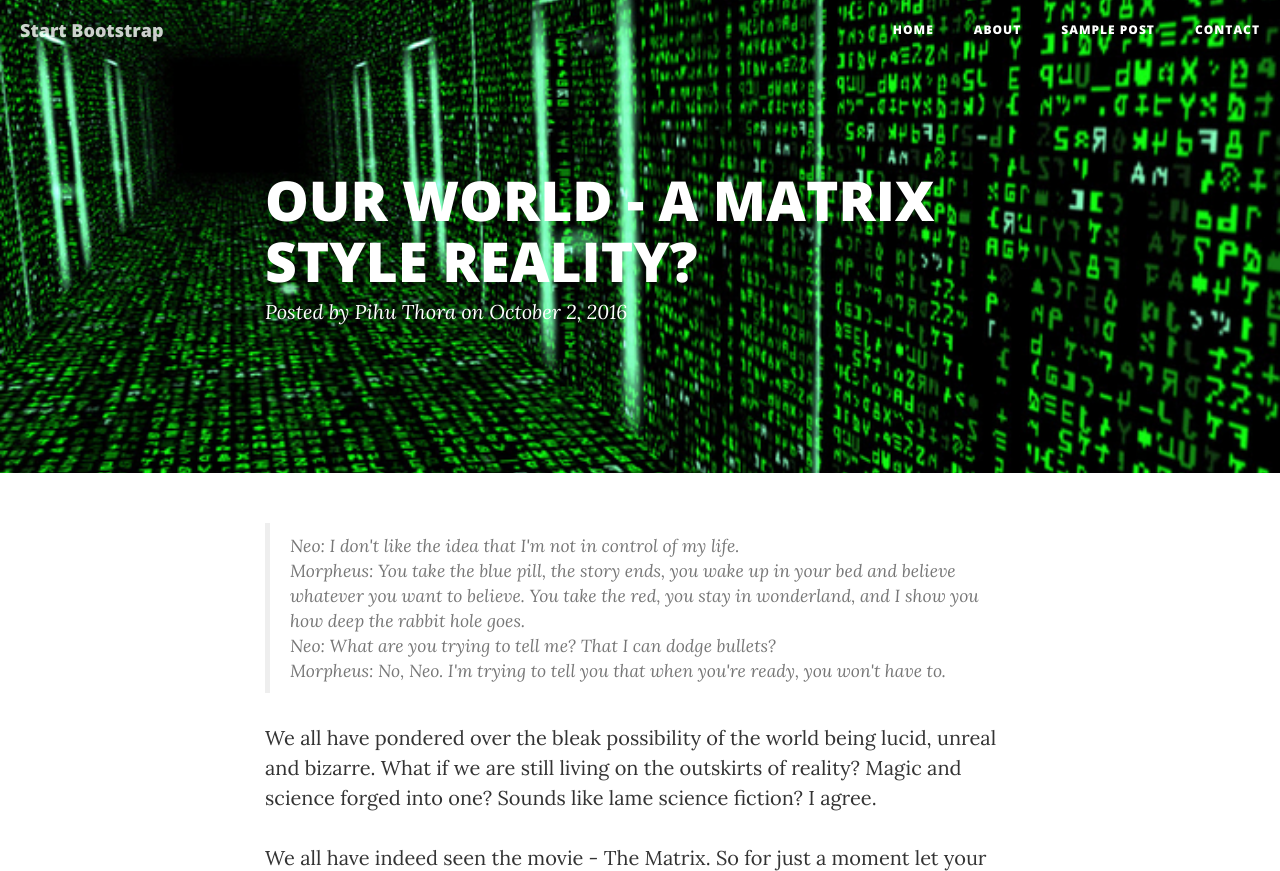
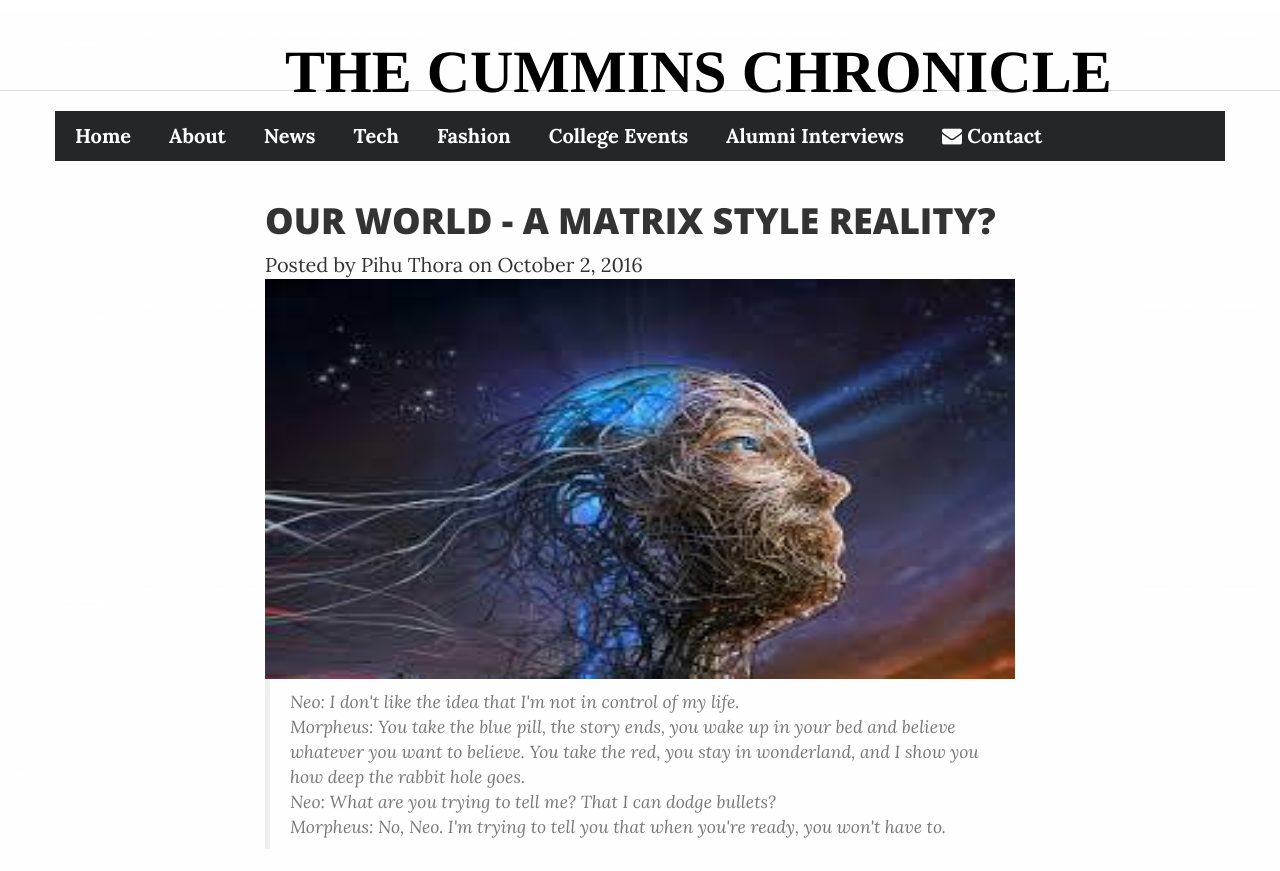
Before and after one commit to TheCumminsChronicle/TheCumminsChronicle.github.io, a website: page articles/Article-1.html in a window 1280 px wide. Shown: the top 871 px of the page. Drawn offline with nearby package versions, Linux system fonts and the light colour scheme; files whose address does not match are found by name; a web font is replaced by a local one.

Commit message:
added article 1

```diff
--- a/articles/Article-1.html
+++ b/articles/Article-1.html
@@ -1,16 +1,39 @@
-
 <!DOCTYPE html>
 <html lang="en">
+<head>
+    <meta charset="utf-8" />
+    <meta http-equiv="X-UA-Compatible" content="IE=edge" />
+    <meta name="viewport" content="width=device-width, initial-scale=1" />
+    <meta name="description" content="The Cummins Chronicle">
+    <meta name="author" content="http://www.365bootstrap.com">
 
-<head>
+    <title>Refugee team at the Rio2016</title>
 
-    <meta charset="utf-8">
-    <meta http-equiv="X-UA-Compatible" content="IE=edge">
-    <meta name="viewport" content="width=device-width, initial-scale=1">
-    <meta name="description" content="">
-    <meta name="author" content="">
+    <!-- Bootstrap Core CSS -->
+    <link rel="stylesheet" href="../css/bootstrap.min.css"  type="text/css">
 
-    <title>Our World - A matrix Style Reality?</title>
+	<!-- Owl Carousel Assets -->
+    <link href="../owl-carousel/owl.carousel.css" rel="stylesheet">
+    <link href="../owl-carousel/owl.theme.css" rel="stylesheet">
+
+	<!-- Custom CSS -->
+    <link rel="stylesheet" href="../css/style.css">
+	 <link href="../css/bootstrap-datetimepicker.min.css" rel="stylesheet" media="screen">
+
+	<!-- Custom Fonts -->
+    <link rel="stylesheet" href="../font-awesome-4.4.0/css/font-awesome.min.css"  type="text/css">
+
+	<!-- jQuery and Modernizr-->
+	<script src="../js/jquery-2.1.1.js"></script>
+
+	<!-- Core JavaScript Files -->
+    <script src="../js/bootstrap.min.js"></script>
+
+	<!-- HTML5 Shim and Respond.js IE8 support of HTML5 elements and media queries -->
+    <!-- WARNING: Respond.js doesn't work if you view the page via file:// -->
+    <!--[if lt IE 9]>
+        <script src="../js/html5shiv.js"></script>
+        <script src="../js/respond.min.js"></script>
 
 <!-- Bootstrap Core CSS -->
     <link href="vendor/bootstrap/css/bootstrap.min.css" rel="stylesheet">
@@ -29,54 +52,80 @@
         <script src="https://oss.maxcdn.com/libs/html5shiv/3.7.0/html5shiv.js"></script>
         <script src="https://oss.maxcdn.com/libs/respond.js/1.4.2/respond.min.js"></script>
     <![endif]-->
+<style>
+.container1{
+height: 80px;
+background-image: url("images/white.jpg");
+}
+.heading-1{
+font-size: 60px;
+font-family: "Lucida Calligraphy",Times, serif;
+margin-top: 20px;
+margin-left: 300px;
+}
+body{
+background-image: url("images/white.jpg");
+}
 
+</style>
 </head>
 
 <body>
+<header>
+	<!--Top-->
+	<nav id="top">
+		<div class="container1">
 
-    <!-- Navigation -->
-    <nav class="navbar navbar-default navbar-custom navbar-fixed-top">
-        <div class="container-fluid">
-            <!-- Brand and toggle get grouped for better mobile display -->
-            <div class="navbar-header page-scroll">
-                <button type="button" class="navbar-toggle" data-toggle="collapse" data-target="#bs-example-navbar-collapse-1">
-                    <span class="sr-only">Toggle navigation</span>
-                    Menu <i class="fa fa-bars"></i>
-                </button>
-                <a class="navbar-brand" href="index.html">Start Bootstrap</a>
+
+
+			<div class="row">
+
+				<div class="heading-1">
+					<strong>THE CUMMINS CHRONICLE</strong>
 				</div>
 
-            <!-- Collect the nav links, forms, and other content for toggling -->
-            <div class="collapse navbar-collapse" id="bs-example-navbar-collapse-1">
-                <ul class="nav navbar-nav navbar-right">
-                    <li>
-                        <a href="index.html">Home</a>
-                    </li>
-                    <li>
-                        <a href="about.html">About</a>
-                    </li>
-                    <li>
-                        <a href="post.html">Sample Post</a>
-                    </li>
-                    <li>
-                        <a href="contact.html">Contact</a>
-                    </li>
+			</div>
+		</div>
+	</nav>
+
+	<!--Navigation-->
+    <nav id="menu" class="navbar container">
+		<div class="navbar-header">
+			<button type="button" class="btn btn-navbar navbar-toggle" data-toggle="collapse" data-target=".navbar-ex1-collapse"><i class="fa fa-bars"></i></button>
+			<!--<a class="navbar-brand" href="index.html">
+				<div class="logo"><span>Home</span></div>
+			</a>-->
+		</div>
+		<div class="collapse navbar-collapse navbar-ex1-collapse">
+			<ul class="nav navbar-nav">
+				<li><a href="../index.html">Home</a></li>
+				<li><a href="../about.html">About</a></li>
+				<li><a href="../news.html">News</a></li>
+				<li><a href="../tech.html">Tech</a></li>
+				<li><a href="../fashion.html">Fashion</a></li>
+				<li><a href="../events.html">College Events</a></li>
+				<li><a href="../alumni.html">Alumni Interviews</a></li>
+
+
+				<li><a href="../contact.html"><i class="fa fa-envelope"></i> Contact</a></li>
 			</ul>
+
 		</div>
-            <!-- /.navbar-collapse -->
-        </div>
-        <!-- /.container -->
 	</nav>
+</header>
+
+
 
     <!-- Page Header -->
     <!-- Set your background image for this header on the line below. -->
-    <header class="intro-header" style="background-image: url('img/Article-1.jpg')">
+    <!--<header class="intro-header" style="background-image: url('img/Article-1.jpg')">-->
         <div class="container">
             <div class="row">
                 <div class="col-lg-8 col-lg-offset-2 col-md-10 col-md-offset-1">
                     <div class="post-heading">
                         <h1>OUR WORLD - A MATRIX STYLE REALITY?</h1>
                         <span class="meta">Posted by Pihu Thora on October 2, 2016</span>
+			<img src="img/Article-1.2.jpg" align="middle" style="width:100%;height:400px">
                     </div>
                 </div>
             </div>
```
Lines whose indentation alone changed are shown as unchanged.
